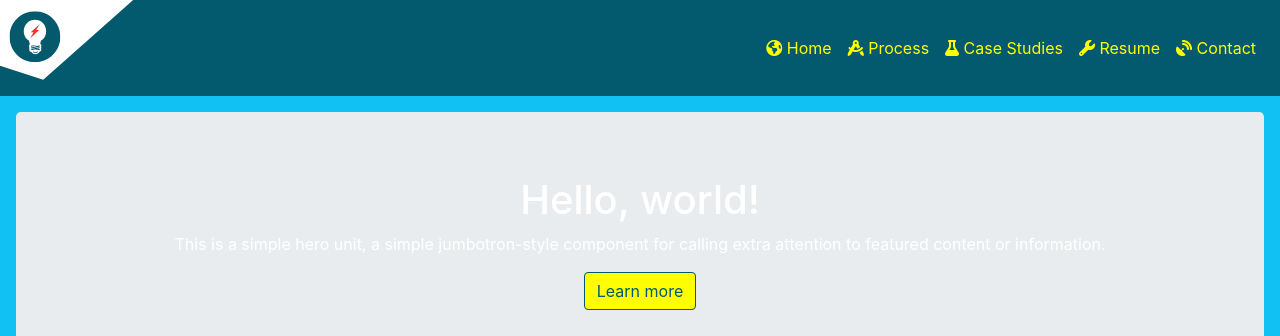
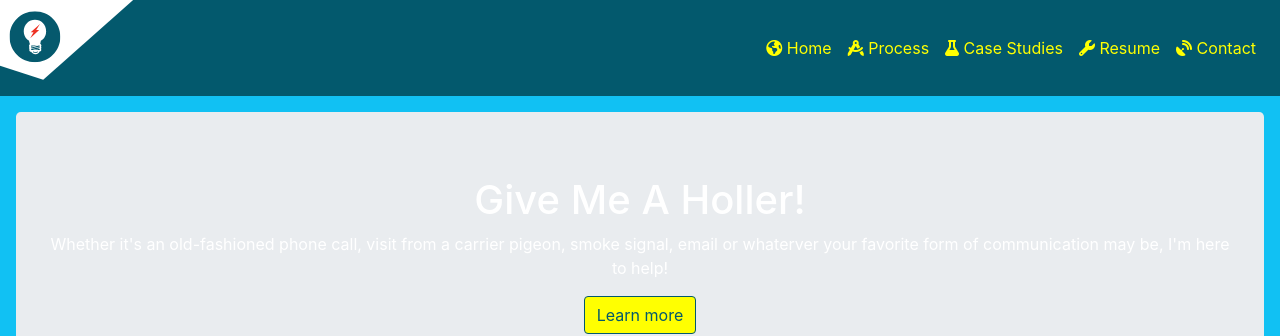
Before and after one commit to peter739/picksoul, a React (Create React App) app: page /Contact in a window 1280 px wide. Shown: the top 336 px of the page. Built offline with nearby package versions, Linux system fonts and the light colour scheme; a web font is replaced by a local one.

Commit message:
adding new Contact view content, adjusted layout and adding new templated component based layout

```diff
--- a/src/pages/Contact.js
+++ b/src/pages/Contact.js
@@ -11,10 +11,9 @@ const Contact = () => {
   return (
     <section>
     <Jumbotron>
-<h1>Hello, world!</h1>
+<h1>Give Me A Holler!</h1>
 <p>
-  This is a simple hero unit, a simple jumbotron-style component for calling
-  extra attention to featured content or information.
+  Whether it's an old-fashioned phone call, visit from a carrier pigeon, smoke signal, email or whaterver your favorite form of communication may be, I'm here to help!
 </p>
 <p>
   <Button variant="primary">Learn more</Button>
```
